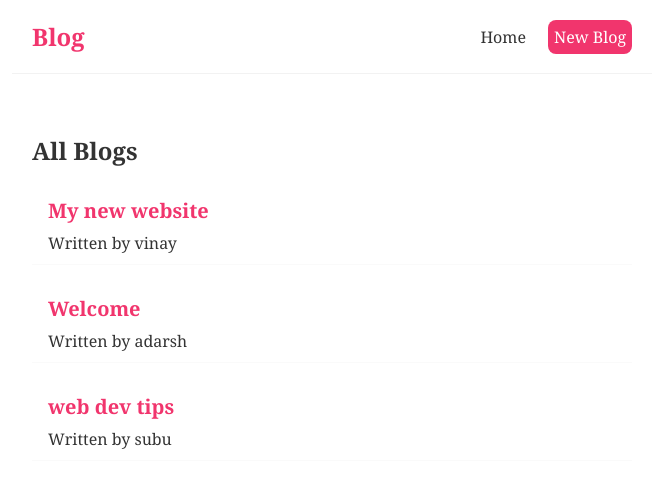
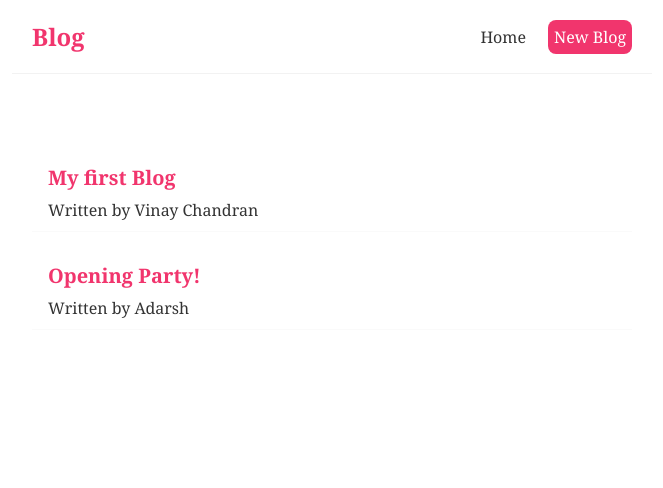
Before and after one commit to vinayjs/react-project-blog, a React (Create React App) app: page / in a window 1280 px wide. Shown: the top 488 px of the page, without its empty margins (308-971 px from the left). Built offline with nearby package versions, Linux system fonts and the light colour scheme; data requests are answered from the project's data file.

Commit message:
using useEffect to fetch data

```diff
--- /dev/null
+++ b/data/db.json
@@ -0,0 +1,16 @@
+{
+    "blogs": [
+        {
+            "title": "My first Blog",
+            "body": "Why do we use technology to refactor the society",
+            "author": "Vinay Chandran",
+            "id":1
+        },
+        {
+            "title": "Opening Party!",
+            "body": "What is it be a dev",
+            "author": "Adarsh",
+            "id":2
+        }
+    ]
+}
--- a/src/components/BlogList.js
+++ b/src/components/BlogList.js
@@ -1,7 +1,4 @@
-const BlogList = (props) => {
-    const blogs = props.blogs;
-    const title = props.title
-
+const BlogList = ({blogs, title}) => {
     return (
         <div className="blog-list">
             <h2>{title}</h2>
--- a/src/components/Home.js
+++ b/src/components/Home.js
@@ -1,19 +1,23 @@
-import { useState } from "react"
+import { useState, useEffect } from "react"
 import BlogList from "./BlogList";
 
 const Home = () => {
-    const [blogs, setBlogs] = useState([
-        { title: 'My new website', body: 'lorem ipsum...', author:'vinay', id: 1},
-        { title: 'Welcome', body: 'lorem ipsum...', author:'adarsh', id: 2},
-        { title: 'web dev tips', body: 'lorem ipsum...', author:'subu', id: 3},
-    ]);
+    const [blogs, setBlogs] = useState(null)
 
+    useEffect(() => {
+      fetch('http://localhost:3000/blogs')
+        .then(res => {
+          return res.json();
+        })
+        .then(data => {
+          setBlogs(data);
+        })
+    }, [])
 
-    return(
-        <div className="Home">
-            <BlogList blogs= {blogs} title="All Blogs"/>
-        </div>
-    )
-}
-
+    return (
+      <div className="home">
+        {blogs && <BlogList blogs={blogs} />}
+      </div>
+    );
+  }
 export default Home;
```
